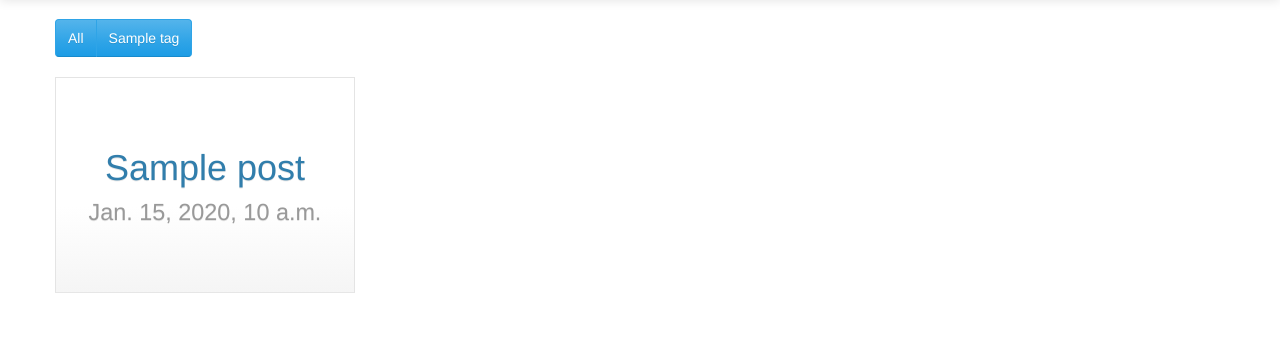
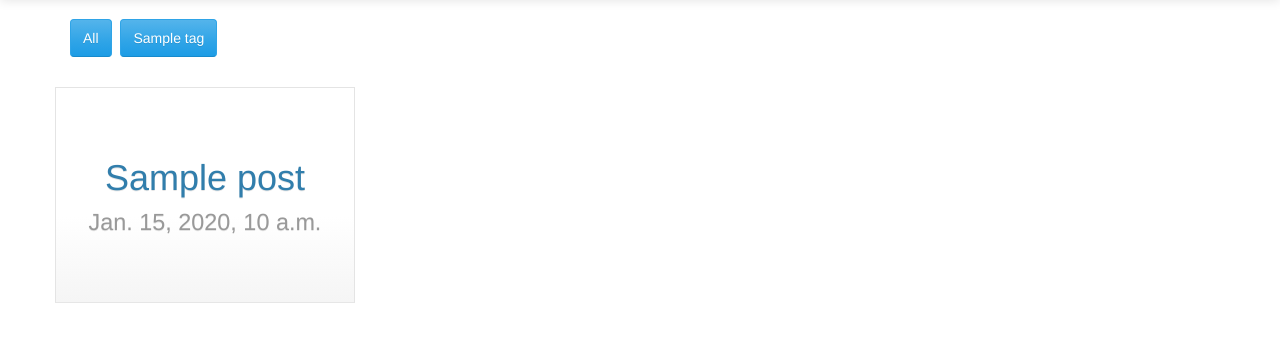
Before and after one commit to MichaelWashburnJr/mdwjr.com, a Django app: template mysite/blog/templates/post_list.html in a window 1280 px wide. Shown: the part 51-393 px from the top of the page. Run offline with Django 3.2, Linux system fonts and the light colour scheme; the template is opened without the code that fills it: most values are stand-ins (such as "Sample title", 1, 10 or a date in 2020); some libraries are stand-ins or nearby versions.

Commit message:
Add UI touchups
Fixed styling of buttons on the blog view among other random things

```diff
--- a/mysite/blog/templates/post_info.html
+++ b/mysite/blog/templates/post_info.html
@@ -8,9 +8,9 @@
 <div class="container col-lg-8 col-lg-offset-2 col-md-10 col-md-offset-1 col-sm-12 col-xs-12">
 
     {% if request.user.is_staff %}
-        <a class="btn btn-small btn-success pull-right" href="{% url 'blog:edit_post' post.slug %}">
-            <span class="glyphicon glyphicon-pencil" ></span> Edit
-        </a>
+    <a class="btn btn-small btn-success pull-right" href="{% url 'blog:edit_post' post.slug %}">
+        <span class="glyphicon glyphicon-pencil" ></span> Edit
+    </a>
     {% endif %}
 
     <div class="title page-header">
--- a/mysite/blog/templates/post_list.html
+++ b/mysite/blog/templates/post_list.html
@@ -10,14 +10,13 @@
 
 <div class="container">
 
+    <div class="row">
         {% if request.user.is_staff %}
+        <div class="pull-right col-lg-3 col-md-4 col-sm-4 col-xs-12" style="margin-bottom: 10px;">
             <div class="btn-toolbar pull-right">
-        <div class="btn-group">
                 <a class="btn btn-small btn-info" href="{% url 'blog:edit_tags' %}">
                     <span class="glyphicon glyphicon-edit" ></span> Edit Tags
                 </a>
-        </div>
-        <div class="btn-group">
                 <a class="btn btn-small btn-success" href="{% url 'blog:create_post' %}">
                     <span class="glyphicon glyphicon-plus" ></span> Add Post
                 </a>
@@ -25,14 +24,16 @@
         </div>
         {% endif %}
 
-    <div class="row">
-        <div class="btn-group" role="group">
-            <button class="btn btn-primary is-checked filter" data-filter="*">All</button>
+        <div class="pull-left col-lg-9 col-md-8 col-sm-8 col-xs-12">
+            <div class="btn-toolbar" role="group">
+                <button class="btn btn-primary is-checked filter" style="margin-bottom: 10px;" data-filter="*">All</button>
                 {% for tag in tags %}
-            <button class="btn btn-primary is-checked filter" data-filter=".{{tag.slug}}">{{tag}}</button>
+                <button class="btn btn-primary is-checked filter" style="margin-bottom: 10px;" data-filter=".{{tag.slug}}">{{tag}}</button>
                 {% endfor %}
             </div>
         </div>
+    </div>
+
     <div class="row" id="container">
         {% for post in posts %}
         <a class="btn btn-default btn-tile item {{post.tags_to_str}}"
@@ -50,7 +51,6 @@
                 {% endif %}
             {% endfor %}
             </div>
-
 
         </a>
         {% endfor %}
--- a/mysite/mysite/static/css/additional.css
+++ b/mysite/mysite/static/css/additional.css
@@ -61,7 +61,6 @@ body{
     padding-top: 50px;
     padding-bottom: 55px;
     min-width: 300px;
-
 }
 
 .btn-tile:hover {
@@ -118,6 +117,9 @@ body{
 
 @media only screen and (max-width: 400px){
     .tiny-stretch{
+        width: 100%;
+    }
+    .btn-tile {
         width: 100%;
     }
 }
```
Lines whose indentation alone changed are shown as unchanged.
